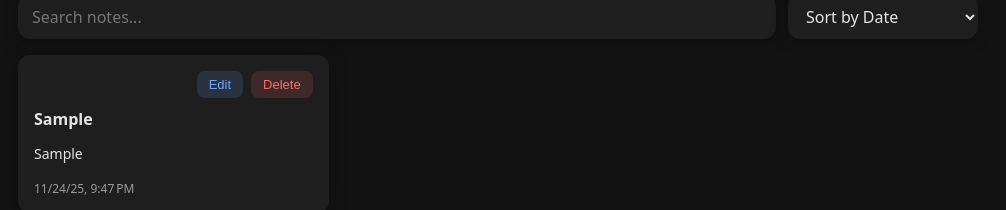
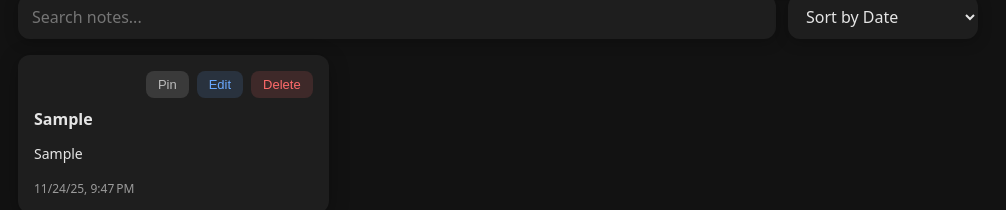
Before and after one commit to artemmorozov1/notes-app, an Angular app: page / in a window 1280 px wide. Both pictures are taken after typing "Sample", "Sample" into the empty fields and a click on the button "Submit". Shown: the part 224-434 px from the top of the page, without its empty margins (142-1148 px from the left). Built offline with nearby package versions, Linux system fonts and the light colour scheme.

Commit message:
Add note pinning

```diff
--- a/src/app/core/interfaces/note.interface.ts
+++ b/src/app/core/interfaces/note.interface.ts
@@ -3,4 +3,5 @@ export interface Note {
     title: string;
     content: string;
     createdAt: Date;
+    isPinned: boolean;
 }
--- a/src/app/core/services/notes.service.ts
+++ b/src/app/core/services/notes.service.ts
@@ -20,7 +20,8 @@ export class NotesService {
       id: Date.now(),
       title: title,
       content: content,
-      createdAt: new Date()
+      createdAt: new Date(),
+      isPinned: false
     }
 
     this.notes.push(newNote);
@@ -28,6 +29,22 @@ export class NotesService {
 
     this.saveToLocalStorage();
   }
+
+  changePinStatus(id: number): void {
+    const noteIndex = this.notes.findIndex(note => note.id === id);
+
+    if (noteIndex === -1) return;
+
+    const note: Note = this.notes[noteIndex];
+    const editedNote: Note = {
+      ...note,
+      isPinned: !note.isPinned
+    }
+
+    this.notes[noteIndex] = editedNote;
+
+    this.saveToLocalStorage();
+  };
 
   update(id: number, title: string, content: string): void {
     const noteIndex = this.notes.findIndex(note => note.id === id);
--- a/src/app/features/notes/note-item/note-item.css
+++ b/src/app/features/notes/note-item/note-item.css
@@ -3,7 +3,7 @@
 }
 
 /* ---------- CARD ---------- */
-.note-card{
+.note-card {
   position: relative;
   padding: 16px;
   border-radius: 12px;
@@ -16,7 +16,7 @@
   transition: transform .15s ease, background .2s ease, box-shadow .2s ease;
 }
 
-.note-card:hover{
+.note-card:hover {
   background: var(--card-hover);
   transform: translateY(-2px);
   box-shadow: 0 6px 28px rgba(0,0,0,0.45);
@@ -30,6 +30,40 @@
   gap: 8px;
 }
 
+/* ---------- PIN BUTTON ---------- */
+.pin-btn {
+  background: #3a3a3a;
+  color: #bcbcbc;
+  border: none;
+  padding: 6px 12px;
+  border-radius: 8px;
+  font-size: 13px;
+  font-weight: 500;
+  cursor: pointer;
+  transition: background .2s ease, color .2s ease, transform .15s ease, box-shadow .2s ease;
+}
+
+.pin-btn:hover:not(.pinned) {
+  background: #4a4a4a;
+  color: #e1e1e1;
+  transform: translateY(-1px);
+}
+
+.pin-btn.pinned {
+  background: #1f1f1f;
+  color: #8bb4ff;
+  font-weight: 600;
+  box-shadow: 0 0 0 2px rgba(139, 180, 255, 0.25);
+}
+
+.pin-btn.pinned:hover {
+  background: #272727;
+  color: #a8c6ff;
+  transform: translateY(-1px);
+}
+
+
+
 /* ---------- BUTTON BASE ---------- */
 .primary-btn,
 .danger-btn {
@@ -42,7 +76,6 @@
   transition: background .2s ease, color .2s ease, transform .15s ease;
 }
 
-/* blue */
 .primary-btn {
   background: rgba(106,169,255,0.14);
   color: var(--primary);
--- a/src/app/features/notes/note-item/note-item.html
+++ b/src/app/features/notes/note-item/note-item.html
@@ -12,6 +12,7 @@
 
     } @else {
         <div class="note-actions">
+            <button class="pin-btn" [class.pinned]="note.isPinned" (click)="handlePin()" aria-label="Pin Note">Pin</button>
             <button class="primary-btn" (click)="handleEdit()" aria-label="Edit Note">Edit</button>
             <button class="danger-btn" (click)="handleDelete()" aria-label="Delete Note">Delete</button>
         </div>
--- a/src/app/features/notes/note-item/note-item.ts
+++ b/src/app/features/notes/note-item/note-item.ts
@@ -57,4 +57,10 @@ export class NoteItem {
     });
     this.isEditing = false;
   }
+
+  //Pinning logic
+  @Output() pinNote = new EventEmitter<number>();
+  handlePin(){
+    this.pinNote.emit(this.note.id);
+  }
 }
--- a/src/app/features/notes/notes-list/notes-list.html
+++ b/src/app/features/notes/notes-list/notes-list.html
@@ -10,7 +10,11 @@
     @else {
         <div class="notes-grid">
             @for (note of sortedNotes; track note.id){
-                <app-note-item [note]="note" (deleteNote)="onDelete($event)" (saveNote)="onSave($event)"></app-note-item>
+                <app-note-item [note]="note"
+                    (deleteNote)="onDelete($event)"
+                    (saveNote)="onSave($event)"
+                    (pinNote)="onPinChange($event)"
+                ></app-note-item>
             }
         </div>
     }
--- a/src/app/features/notes/notes-list/notes-list.ts
+++ b/src/app/features/notes/notes-list/notes-list.ts
@@ -2,6 +2,7 @@ import { Component, inject } from '@angular/core';
 import { NotesService } from '../../../core/services/notes.service';
 import { NoteItem } from '../note-item/note-item';
 import { NotesFilters } from '../notes-filters/notes-filters';
+import { Note } from '../../../core/interfaces/note.interface';
 
 @Component({
   selector: 'app-notes-list',
@@ -57,7 +58,13 @@ export class NotesList {
   }
 
   get sortedNotes(){
-    const sorted = [...this.filteredNotes];
+    const filtered = this.filteredNotes;
+    const pinnedNotes = filtered.filter(note => note.isPinned);
+    const unpinnedNotes = filtered.filter(note => !note.isPinned);
+
+
+    const sortNotes = (notes: Note[]) => {
+      const sorted = [...notes];
 
       if (this.currentSort === 'date'){
         sorted.sort((a, b) => {
@@ -71,4 +78,11 @@ export class NotesList {
 
       return sorted;
     }
+
+    return [...sortNotes(pinnedNotes), ...sortNotes(unpinnedNotes)];
   }
+
+  onPinChange(id: number){
+    this.notesService.changePinStatus(id);
+  }
+}
```
Lines whose indentation alone changed are shown as unchanged.
